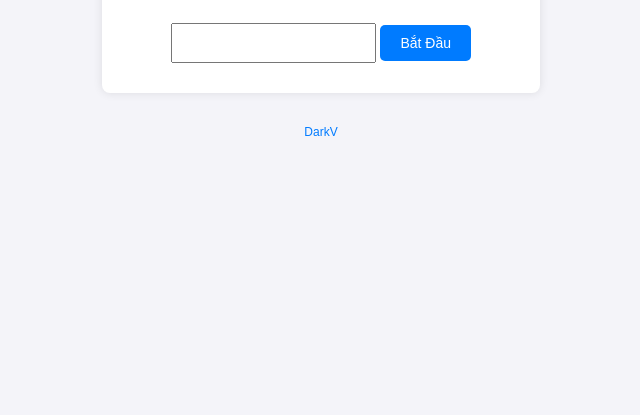
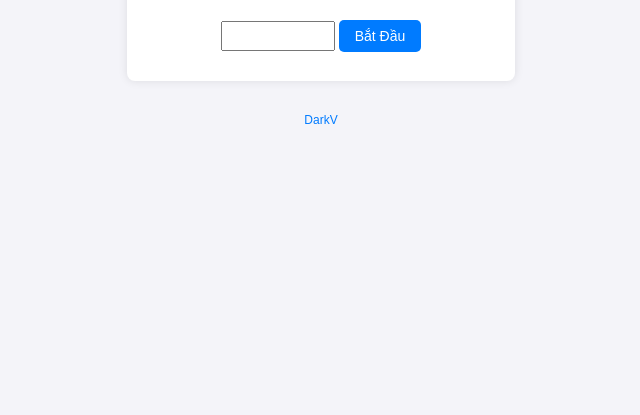
Before and after one commit to iamdarkv/ngg, a plain HTML site: page index.html in a window 1280 px wide. Shown: the part 385-800 px from the top of the page, without its empty margins (319-959 px from the left). Drawn offline with Linux system fonts and the light colour scheme.

Commit message:
Update style.css

```diff
--- a/style.css
+++ b/style.css
@@ -8,6 +8,7 @@ body {
     height: 100vh;
     margin: 0;
     flex-direction: column; /* Thay đổi hướng của body để phần credit nằm dưới cùng */
+    font-size: 14px; /* Giảm kích thước font của toàn bộ trang */
 }
 
 .container {
@@ -19,14 +20,15 @@ body {
 }
 
 input {
-    padding: 10px;
-    font-size: 14px;
+    padding: 5px; /* Giảm padding để thu nhỏ kích thước ô nhập */
+    font-size: 14px; /* Giảm kích thước font của ô nhập */
     margin: 10px 0;
+    width: 100px; /* Giảm chiều rộng của ô nhập */
 }
 
 button {
-    padding: 10px 20px;
-    font-size: 14px;
+    padding: 8px 16px; /* Giảm padding để thu nhỏ kích thước button */
+    font-size: 14px; /* Giảm kích thước font của button */
     border: none;
     background-color: #007bff;
     color: #fff;
@@ -41,7 +43,7 @@ button:hover {
 .credit {
     margin-top: 20px;
     text-align: center;
-    font-size: 12px;
+    font-size: 12px; /* Giảm kích thước font trong phần credit */
     color: #666;
 }
 
@@ -60,7 +62,7 @@ button:hover {
 }
 
 .history h2 {
-    font-size: 16px;
+    font-size: 16px; /* Giảm kích thước font trong phần lịch sử dự đoán */
     margin-bottom: 10px;
 }
 
```
